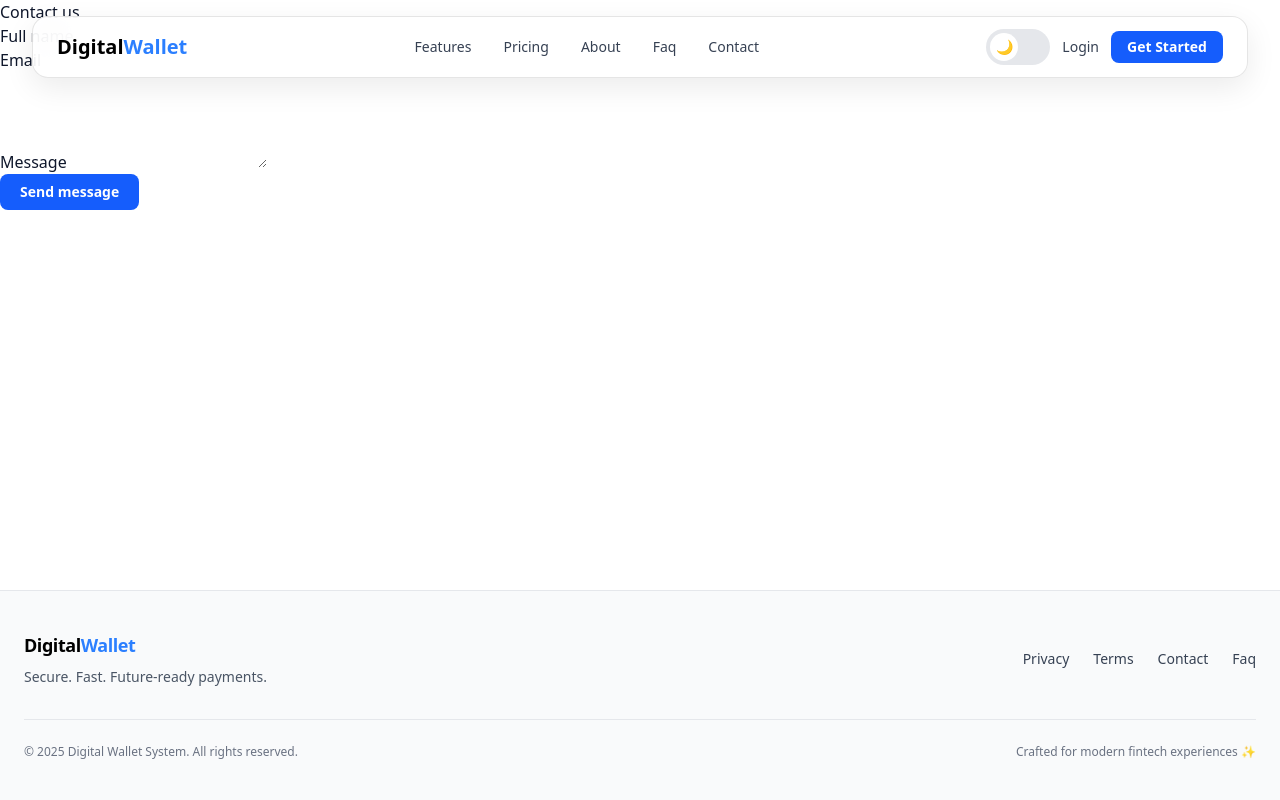
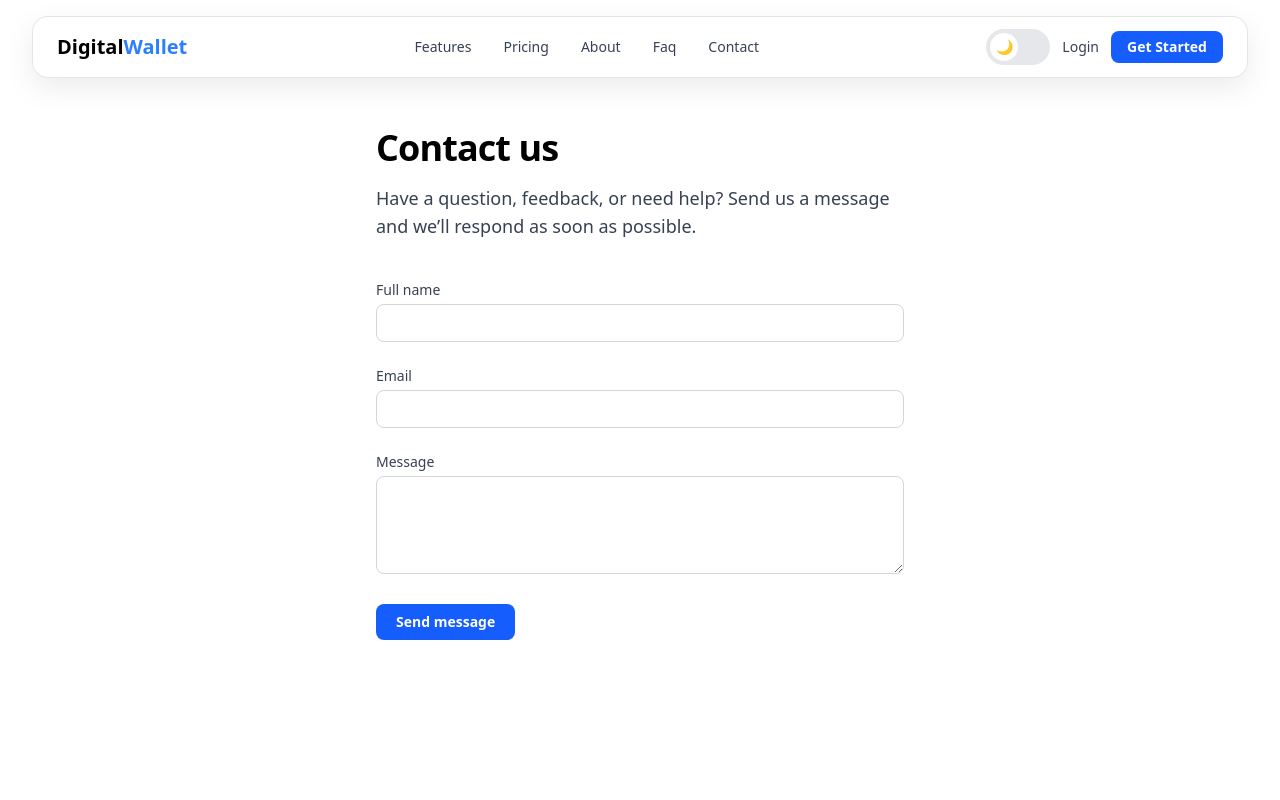
Before and after one commit to rudraprotapchakraborty/digital-wallet-system-frontend, a React (Vite) app: page /contact in a window 1280 px wide. Shown: the top 800 px of the page. Built offline with nearby package versions, Linux system fonts and the light colour scheme.

Commit message:
updated contact page

```diff
--- a/src/components/ui/Input.jsx
+++ b/src/components/ui/Input.jsx
@@ -1,11 +1,41 @@
 import React from "react";
+import { useTheme } from "../../context/ThemeContext";
 
-const Input = ({ label, error, ...rest }) => (
-  <div className="field">
-    {label && <label className="field-label">{label}</label>}
-    <input className="field-input" {...rest} />
-    {error && <p className="field-error">{error}</p>}
-  </div>
-);
+const Input = ({
+  label,
+  name,
+  type = "text",
+  value,
+  onChange,
+}) => {
+  const { theme } = useTheme();
+  const dark = theme === "dark";
+
+  return (
+    <div>
+      <label
+        htmlFor={name}
+        className={`block text-sm font-medium ${
+          dark ? "text-white" : "text-gray-700"
+        }`}
+      >
+        {label}
+      </label>
+
+      <input
+        id={name}
+        name={name}
+        type={type}
+        value={value}
+        onChange={onChange}
+        className={`mt-1 w-full rounded-lg border px-3 py-2 text-sm transition focus:outline-none focus:ring-2 focus:ring-blue-500 ${
+          dark
+            ? "border-neutral-700 bg-neutral-900 text-white placeholder-gray-400"
+            : "border-gray-300 bg-white text-black placeholder-gray-500"
+        }`}
+      />
+    </div>
+  );
+};
 
 export default Input;
--- a/src/pages/public/Contact.jsx
+++ b/src/pages/public/Contact.jsx
@@ -1,33 +1,67 @@
 import React, { useState } from "react";
+import { useTheme } from "../../context/ThemeContext";
 import Input from "../../components/ui/Input";
 import Button from "../../components/ui/Button";
 import toast from "react-hot-toast";
 
 const Contact = () => {
-  const [form, setForm] = useState({ name: "", email: "", message: "" });
+  const { theme } = useTheme();
+  const dark = theme === "dark";
+
+  const [form, setForm] = useState({
+    name: "",
+    email: "",
+    message: "",
+  });
 
   const handleChange = (e) =>
     setForm({ ...form, [e.target.name]: e.target.value });
 
   const handleSubmit = (e) => {
     e.preventDefault();
+
     if (!form.name || !form.email || !form.message) {
       return toast.error("Please fill in all fields.");
     }
+
     toast.success("Thanks for your message! We'll get back soon.");
     setForm({ name: "", email: "", message: "" });
   };
 
   return (
-    <section className="page">
-      <h1>Contact us</h1>
-      <form className="form" onSubmit={handleSubmit}>
+    <section
+      className={`min-h-screen pt-32 ${
+        dark ? "bg-neutral-950" : "bg-white"
+      }`}
+    >
+      <div className="mx-auto max-w-xl px-6 pb-20">
+        {/* Heading */}
+        <h1
+          className={`text-4xl font-extrabold tracking-tight ${
+            dark ? "text-white" : "text-black"
+          }`}
+        >
+          Contact us
+        </h1>
+
+        <p
+          className={`mt-4 text-lg ${
+            dark ? "text-gray-100" : "text-gray-700"
+          }`}
+        >
+          Have a question, feedback, or need help? Send us a message and we’ll
+          respond as soon as possible.
+        </p>
+
+        {/* Form */}
+        <form onSubmit={handleSubmit} className="mt-10 space-y-6">
           <Input
             label="Full name"
             name="name"
             value={form.name}
             onChange={handleChange}
           />
+
           <Input
             label="Email"
             name="email"
@@ -35,18 +69,32 @@ const Contact = () => {
             value={form.email}
             onChange={handleChange}
           />
-        <div className="field">
-          <label className="field-label">Message</label>
+
+          {/* Message */}
+          <div>
+            <label
+              className={`block text-sm font-medium ${
+                dark ? "text-gray-100" : "text-gray-700"
+              }`}
+            >
+              Message
+            </label>
             <textarea
-            className="field-input"
               name="message"
               rows={4}
               value={form.message}
               onChange={handleChange}
+              className={`mt-1 w-full rounded-lg border px-3 py-2 text-sm transition focus:outline-none focus:ring-2 focus:ring-blue-500 ${
+                dark
+                  ? "border-neutral-700 bg-neutral-900 text-white"
+                  : "border-gray-300 bg-white text-black"
+              }`}
             />
           </div>
+
           <Button type="submit">Send message</Button>
         </form>
+      </div>
     </section>
   );
 };
```
Lines whose indentation alone changed are shown as unchanged.
